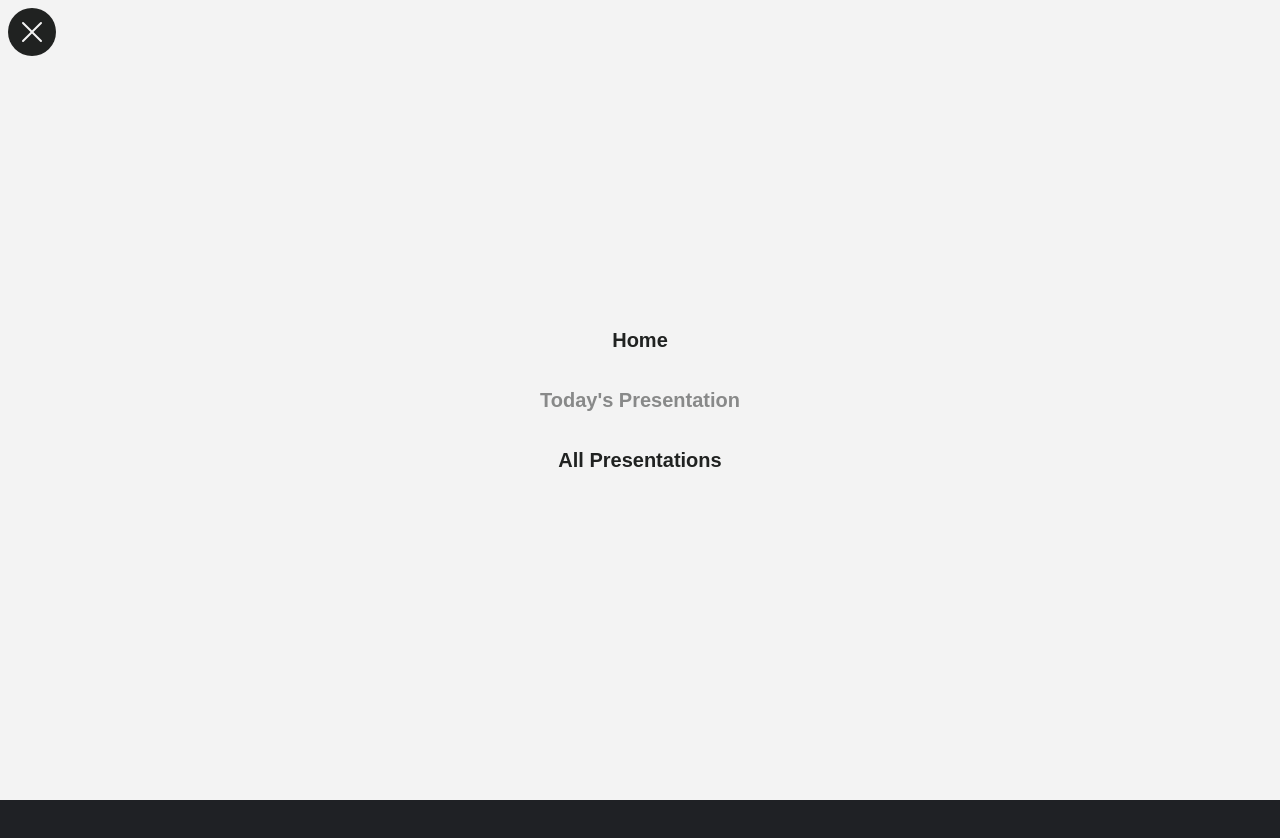
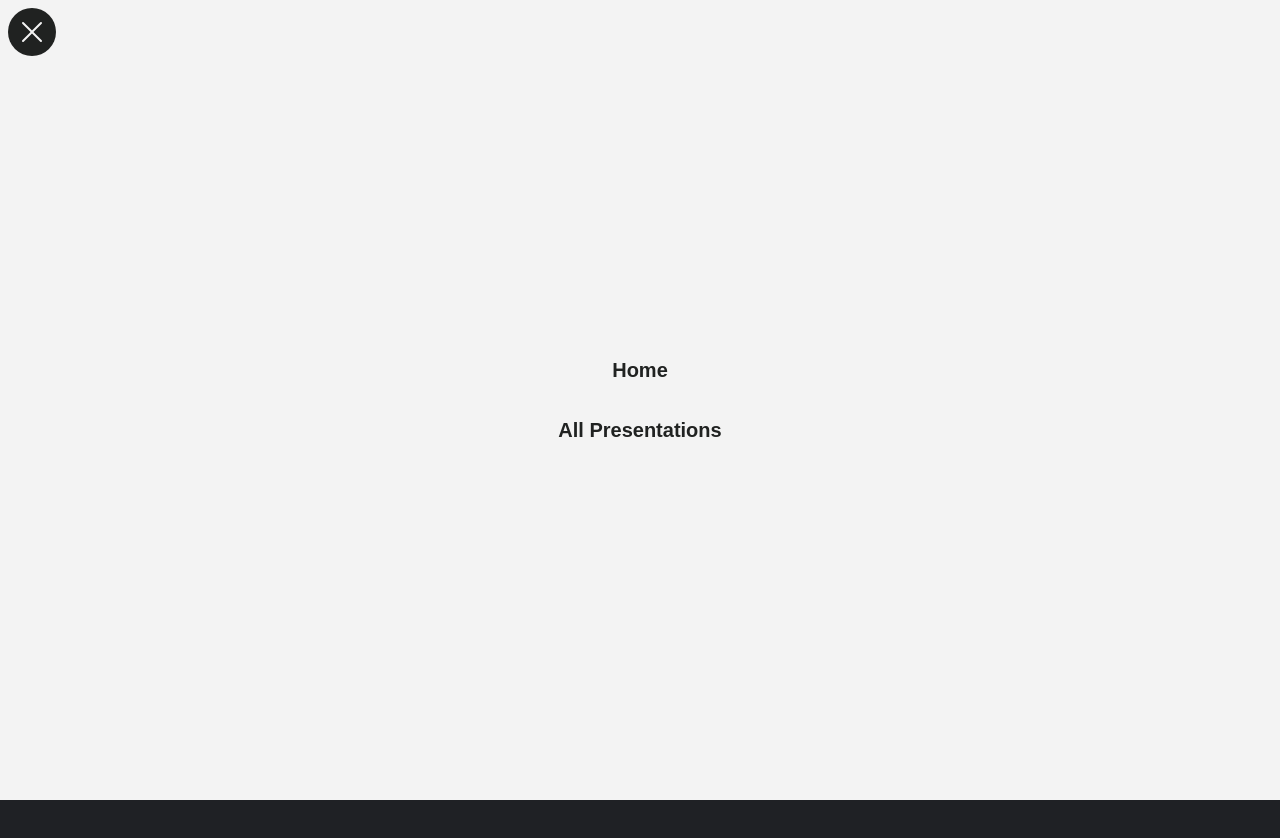
Before and after one commit to samueltanner/the_smoking_mountain, a Next.js app: page /slides in a window 1280 px wide. Both pictures are taken after a click on the button 32 px from the left and 32 px from the top of the page. Shown: the top 838 px of the page. Built offline with nearby package versions, Linux system fonts and the light colour scheme; a web font is replaced by a local one.

Commit message:
updates 8-16-25

```diff
--- a/src/app/page.tsx
+++ b/src/app/page.tsx
@@ -1,13 +1,10 @@
 "use client"
-import { getTodaysPresentation } from "@/utils/functions"
 import Image from "next/image"
 import { useRouter } from "next/navigation"
 import MainPageTextAndImages from "@/views/MainPageTextAndImages"
 import Button from "@/components/Button"
 
 export default function Home() {
-  const todaysPresentation = getTodaysPresentation()
-
   const router = useRouter()
 
   return (
@@ -35,31 +32,21 @@ export default function Home() {
       <div className="flex justify-center">
         <Button
           onClick={() => {
-            const releaseDate = todaysPresentation?.release_date
-            router.push(`/slides/${releaseDate}`)
+            router.push(`/slides`)
           }}
         >
-          View Today's Presentation
+          View All Presentations
         </Button>
       </div>
       <MainPageTextAndImages />
       <div className="flex size-full flex-col items-center justify-center gap-8 p-8">
-        {!!todaysPresentation ? (
-          <>
-            <Button
-              onClick={() => {
-                const releaseDate = todaysPresentation?.release_date
-                router.push(`/slides/${releaseDate}`)
-              }}
-            >
-              View Today's Presentation
-            </Button>
-          </>
-        ) : (
-          <span className="text-tangerine flex size-full flex-grow items-center justify-center text-center text-2xl">
-            <p>First presentation will release on March 20th.</p>
-          </span>
-        )}
+        <Button
+          onClick={() => {
+            router.push(`/slides`)
+          }}
+        >
+          View All Presentations
+        </Button>
       </div>
     </div>
   )
--- a/src/app/slides/[day]/page.tsx
+++ b/src/app/slides/[day]/page.tsx
@@ -1,21 +1,23 @@
 "use client"
+import Button from "@/components/Button"
 import GoogleSlideWrapper from "@/components/GoogleSlideWrapper"
+import { presentationDays } from "@/data/presentationDays"
 import {
   formatDateForUrl,
   getTodaysPresentation,
   parseDateFromUrl,
 } from "@/utils/functions"
-import { useSearchParams, useRouter } from "next/navigation"
+import { useRouter } from "next/navigation"
 import { useEffect, useState } from "react"
-
+import { motion, AnimatePresence } from "framer-motion"
+const INTRO_DELAY = 0.75
 const DayPresentationPage = ({
   params,
 }: {
   params: Promise<{ day: string }>
 }) => {
   const [releaseDate, setReleaseDate] = useState("")
-  const searchParams = useSearchParams()
-  const isAll = searchParams.get("all")
+
   const router = useRouter()
 
   useEffect(() => {
@@ -23,17 +25,17 @@ const DayPresentationPage = ({
       const day = (await params).day
       const parsedDate = parseDateFromUrl(day.split("_").join("-"))
       const formattedDate = formatDateForUrl(parsedDate)
-      console.log(formattedDate)
+
       setReleaseDate(formattedDate)
     }
     handleGetDay()
-  }, [params])
+  }, [params, presentationDays])
 
-  console.log(releaseDate)
-  const todaysPresentation = getTodaysPresentation(
-    releaseDate,
-    isAll === "true",
-  )
+  const {
+    todaysPresentation,
+    tomorrowsPresentationReleaseDate,
+    yesterdaysPresentationReleaseDate,
+  } = getTodaysPresentation(releaseDate)
 
   if (!todaysPresentation) {
     return (
@@ -50,18 +52,58 @@ const DayPresentationPage = ({
   }
   return (
     <div className="flex h-dvh w-full flex-col gap-16 overflow-auto p-8 md:pl-20">
-      <div className="font-header flex items-center justify-center gap-2 text-2xl font-bold text-white">
+      <motion.div
+        initial={{ opacity: 0 }}
+        animate={releaseDate ? { opacity: 1 } : { opacity: 0 }}
+        exit={{ opacity: 0 }}
+        transition={{ duration: 0.5, delay: INTRO_DELAY }}
+        className="font-header flex items-center justify-center gap-2 text-2xl font-bold text-white"
+      >
         <h3 className="font-header text-tangerine flex items-center justify-center gap-2 text-2xl">
-          {todaysPresentation?.date}, {todaysPresentation?.year},{" "}
+          {todaysPresentation?.date}
+          {todaysPresentation?.year ? `, ${todaysPresentation?.year}` : ""}{" "}
           {todaysPresentation?.weekday}
         </h3>
-      </div>
+      </motion.div>
 
-      <GoogleSlideWrapper
-        presentationUrl={todaysPresentation?.presentation_url}
-      />
-      <div className="flex flex-col gap-4 px-12 font-normal text-white ">
+      <AnimatePresence>
+        <motion.div
+          initial={{ opacity: 0 }}
+          animate={releaseDate ? { opacity: 1 } : { opacity: 0 }}
+          exit={{ opacity: 0 }}
+          transition={{ duration: 0.5, delay: INTRO_DELAY }}
+        >
+          <GoogleSlideWrapper
+            presentationUrl={todaysPresentation?.presentation_url}
+          />
+        </motion.div>
+      </AnimatePresence>
+
+      <motion.div
+        initial={{ opacity: 0 }}
+        animate={releaseDate ? { opacity: 1 } : { opacity: 0 }}
+        exit={{ opacity: 0 }}
+        transition={{ duration: 0.5, delay: INTRO_DELAY }}
+        className="flex flex-col gap-4 px-12 font-normal text-white"
+      >
         <span className="font-bold">{todaysPresentation?.notes}</span>
+      </motion.div>
+
+      <div className="flex justify-around">
+        <Button
+          onClick={() =>
+            router.push(`/slides/${yesterdaysPresentationReleaseDate}`)
+          }
+        >
+          <p className="text-sm font-semibold">Previous Presentation</p>
+        </Button>
+        <Button
+          onClick={() =>
+            router.push(`/slides/${tomorrowsPresentationReleaseDate}`)
+          }
+        >
+          <p className="text-sm font-semibold">Next Presentation</p>
+        </Button>
       </div>
     </div>
   )
--- a/src/components/NavBar.tsx
+++ b/src/components/NavBar.tsx
@@ -1,5 +1,4 @@
 "use client"
-import { getTodaysPresentation } from "@/utils/functions"
 import { List, X } from "@phosphor-icons/react"
 import { useRouter } from "next/navigation"
 import { useState } from "react"
@@ -7,7 +6,7 @@ import { motion, AnimatePresence } from "framer-motion"
 
 const NavBar = () => {
   const router = useRouter()
-  const todaysPresentation = getTodaysPresentation()
+
   const [isOpen, setIsOpen] = useState(false)
 
   const handleClick = (path: string) => {
@@ -52,16 +51,7 @@ const NavBar = () => {
                 Home
               </button>
               <button
-                onClick={() =>
-                  handleClick(`/slides/${todaysPresentation?.release_date}`)
-                }
-                disabled={!todaysPresentation}
-                className="fade-in-out"
-              >
-                Today's Presentation
-              </button>
-              <button
-                onClick={() => handleClick("/slides")}
+                onClick={() => handleClick(`/slides`)}
                 className="fade-in-out"
               >
                 All Presentations
--- a/src/components/PresentationThumbnail.tsx
+++ b/src/components/PresentationThumbnail.tsx
@@ -3,18 +3,13 @@ import { useRouter } from "next/navigation"
 
 export default function PresentationThumbnail({
   presentation,
-  isAll,
 }: {
   presentation: any
-  isAll: boolean
 }) {
   const router = useRouter()
   if (!presentation?.presentation_id) return null
 
   let route = `/slides/${presentation.release_date}`
-  if (isAll) {
-    route = `/slides/${presentation.release_date}?all=true`
-  }
 
   const title = `${presentation.date}${presentation?.year ? `, ${presentation.year}` : ""}`
 
--- a/src/components/SlidesListClient.tsx
+++ b/src/components/SlidesListClient.tsx
@@ -8,45 +8,16 @@ import { useRouter, useSearchParams } from "next/navigation"
 export default function SlidesListClient() {
   const router = useRouter()
   let today = dayjs()
-  const params = useSearchParams()
-  const isAll = params.get("all")
-
-  if (isAll === "true") {
-    today = dayjs("2025-07-04")
-  }
-  const currentMonth = today.format("MM")
-  const currentDay = today.format("DD")
-
-  const availablePresentations = presentationDays.filter((presentation) => {
-    const [month, day] = presentation.release_date.split("-")
-    return month < currentMonth || (month === currentMonth && day <= currentDay)
-  })
 
   return (
     <div className="flex h-dvh w-full flex-col gap-16 overflow-x-hidden overflow-y-auto p-8 pl-12 md:pl-20">
       <div className="flex size-full flex-wrap gap-8">
-        {availablePresentations.length > 0 ? (
-          availablePresentations.map((presentation) => (
-            <PresentationThumbnail
-              key={presentation.release_date}
-              presentation={presentation}
-              isAll={isAll === "true"}
-            />
-          ))
-        ) : (
-          <div className="flex size-full flex-grow flex-col items-center justify-center gap-8 text-center text-white">
-            <p className="text-2xl">
-              First presentation will release on{" "}
-              {dayjs(presentationDays[0].release_date).format("MM/DD")}
-            </p>
-            <button
-              onClick={() => router.push("/")}
-              className="bg-tangerine hover:bg-tangerine-light fade-in-out cursor-pointer rounded-full px-4 py-2 text-white"
-            >
-              Return Home
-            </button>
-          </div>
-        )}
+        {presentationDays.map((presentation) => (
+          <PresentationThumbnail
+            key={presentation.release_date}
+            presentation={presentation}
+          />
+        ))}
       </div>
     </div>
   )
--- a/src/data/presentationDays.ts
+++ b/src/data/presentationDays.ts
@@ -1472,7 +1472,7 @@ export const presentationDays = [
   },
   {
     day_count: "Before & After photograph",
-    date: "Before & After photographs",
+    date: "Before & After Photographs",
     year: "",
     weekday: "",
     title:
--- a/src/utils/functions.ts
+++ b/src/utils/functions.ts
@@ -4,13 +4,11 @@ import customParseFormat from "dayjs/plugin/customParseFormat"
 dayjs.extend(customParseFormat)
 
 
-export const getTodaysPresentation = (dateOverride?: string, allowFuture: boolean = false) => {
+export const getTodaysPresentation = (dateOverride?: string, allowFuture: boolean = true) => {
   const currentYear = dayjs().year()
-
 
   const date = dayjs(`${currentYear}-${dateOverride || dayjs().format("MM-DD")}`, "YYYY-MM-DD")
   const today = dayjs(`${currentYear}-${dayjs().format("MM-DD")}`, "YYYY-MM-DD")
-
 
 
   let targetDate = date
@@ -23,9 +21,18 @@ export const getTodaysPresentation = (dateOverride?: string, allowFuture: boolea
   let todaysPresentation = presentationDays.find(
     (presentation) => presentation.release_date === targetDate.format("MM-DD")
   )
+  const todaysPresentationIndex = presentationDays.findIndex(
+    (presentation) => presentation.release_date === targetDate.format("MM-DD")
+  )
 
-
-
+  let tomorrowsPresentationIndex = todaysPresentationIndex + 1
+  let yesterdaysPresentationIndex = todaysPresentationIndex - 1
+  if (tomorrowsPresentationIndex >= presentationDays.length) {
+    tomorrowsPresentationIndex = 0
+  }
+  if (yesterdaysPresentationIndex < 0) {
+    yesterdaysPresentationIndex = presentationDays.length - 1
+  }
 
   if (!todaysPresentation) {
     for (let i = presentationDays.length - 1; i >= 0; i--) {
@@ -38,7 +45,16 @@ export const getTodaysPresentation = (dateOverride?: string, allowFuture: boolea
     }
   }
 
-  return todaysPresentation
+  const tomorrowsPresentation = presentationDays[tomorrowsPresentationIndex]
+  const tomorrowsPresentationReleaseDate = tomorrowsPresentation.release_date
+  const yesterdaysPresentation = presentationDays[yesterdaysPresentationIndex]
+  const yesterdaysPresentationReleaseDate = yesterdaysPresentation.release_date
+
+  return {
+    todaysPresentation,
+    tomorrowsPresentationReleaseDate,
+    yesterdaysPresentationReleaseDate,
+  }
 }
 
 
```
Also changed, not shown: src/views/MainPageTextAndImages.tsx (+4 -3 lines).
